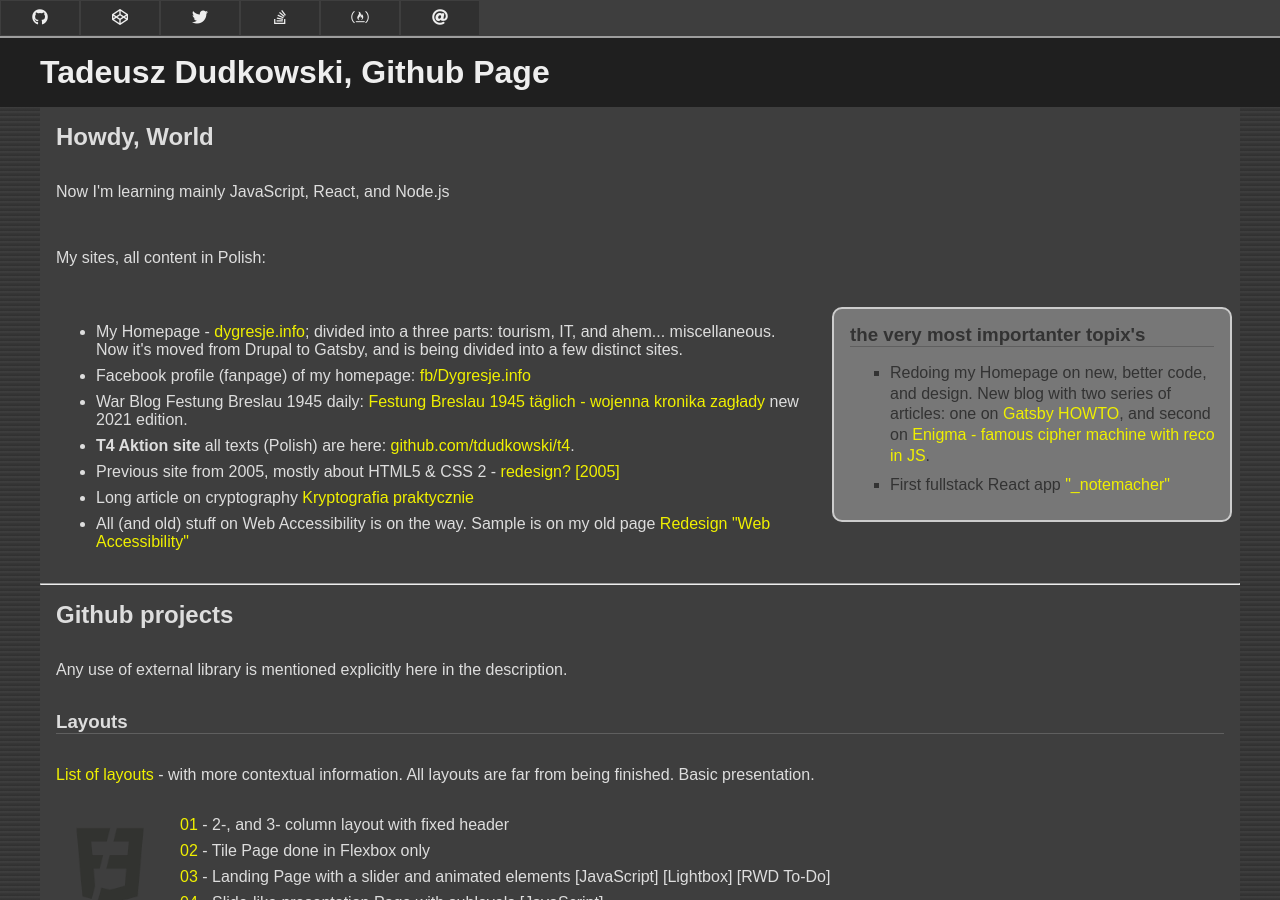
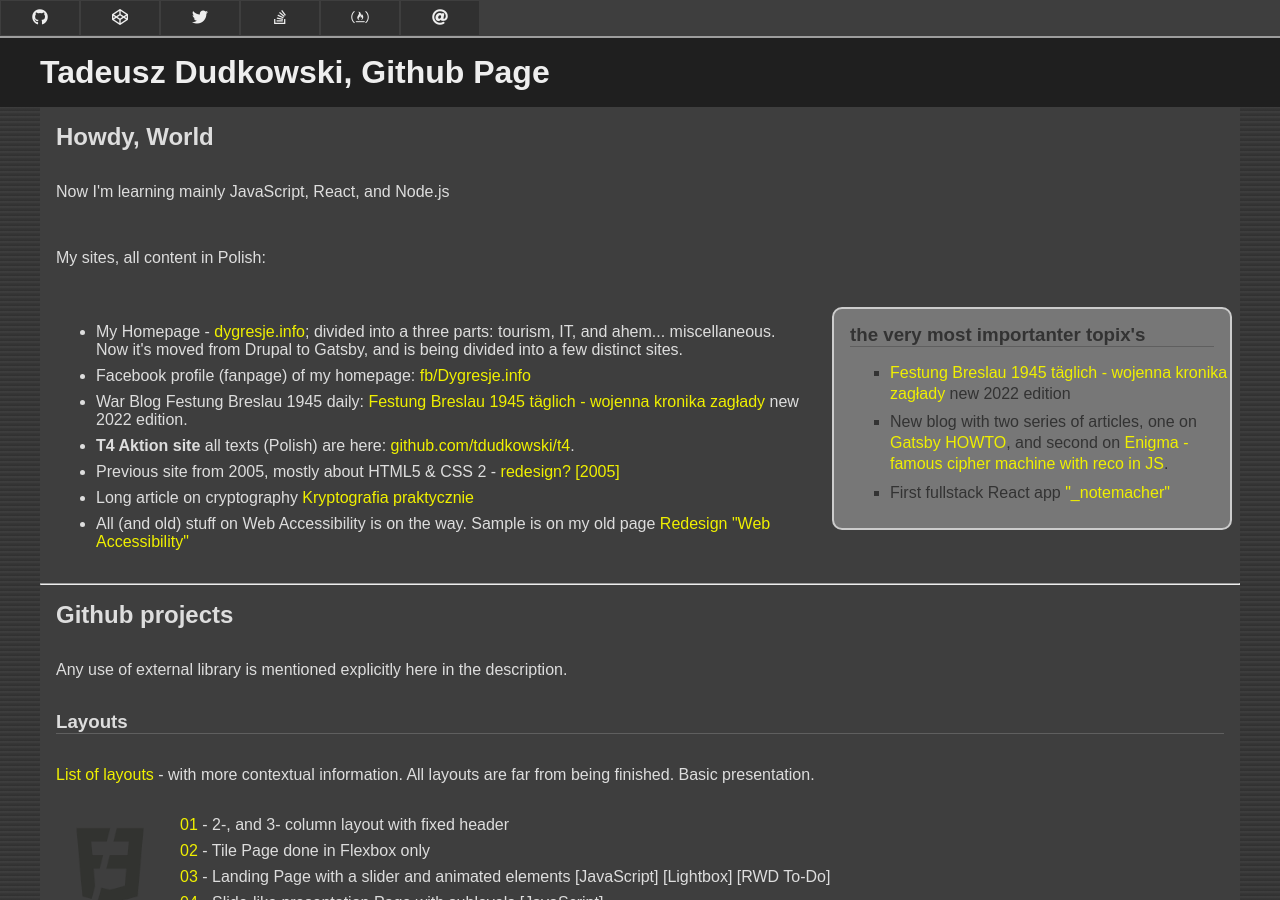
Before and after one commit to tdudkowski/tdudkowski.github.io, a Jekyll site: the page built from index.html, in a window 1280 px wide and 900 px high. Built offline with Jekyll 4.4.1, drawn with Linux system fonts in a browser that asks for light colours; nearby versions of some CDN libraries.

Commit message:
update info

```diff
--- a/index.html
+++ b/index.html
@@ -27,7 +27,7 @@ title: Tadeusz Dudkowski, Github Page
     <li>
       War Blog Festung Breslau 1945 daily:
       <a href="https://dygresje.info/festung-breslau">Festung Breslau 1945 täglich - wojenna kronika zagłady</a> new
-      2021 edition.
+      2022 edition.
     </li>
     <li>
       <strong>T4 Aktion site</strong> all texts (Polish) are here:
@@ -35,7 +35,7 @@ title: Tadeusz Dudkowski, Github Page
     </li>
     <li>
       Previous site from 2005, mostly about HTML5 & CSS 2 -
-      <a href="http://tdudkowski.usermd.net/redesign/">redesign? [2005]</a>
+      <a href="https://tdudkowski.usermd.net/redesign/">redesign? [2005]</a>
     </li>
 
     <li>
@@ -45,16 +45,17 @@ title: Tadeusz Dudkowski, Github Page
     <li>
       All (and old) stuff on Web Accessibility is on the way. Sample is on my
       old page
-      <a href="http://tdudkowski.usermd.net/redesign/wa.html">Redesign "Web Accessibility"</a>
+      <a href="https://tdudkowski.usermd.net/redesign/wa.html">Redesign "Web Accessibility"</a>
     </li>
   </ul>
 
   <div class="doc100">
     <h3>the very most importanter topix's</h3>
     <ul>
-      <li>Redoing my Homepage on new, better code, and design. New blog with two series of articles:
-        one on <a href="https://dygresje.info/blog/gatsby">Gatsby HOWTO</a>, and second on <a
-          href="https://dygresje.info/blog/enigma">Enigma - famous cipher machine with reco in JS</a>.</li>
+      <li><a href="https://dygresje.info/festung-breslau">Festung Breslau 1945 täglich - wojenna kronika zagłady</a> new
+        2022 edition</li>
+      <li>New blog with two series of articles, one on <a href="https://dygresje.info/blog/gatsby">Gatsby HOWTO</a>, and
+        second on <a href="https://dygresje.info/blog/enigma">Enigma - famous cipher machine with reco in JS</a>.</li>
       <li>First fullstack React app <a href="https://tdudkowski.github.io/notemacher/">"_notemacher"</a></li>
     </ul>
   </div>
```
